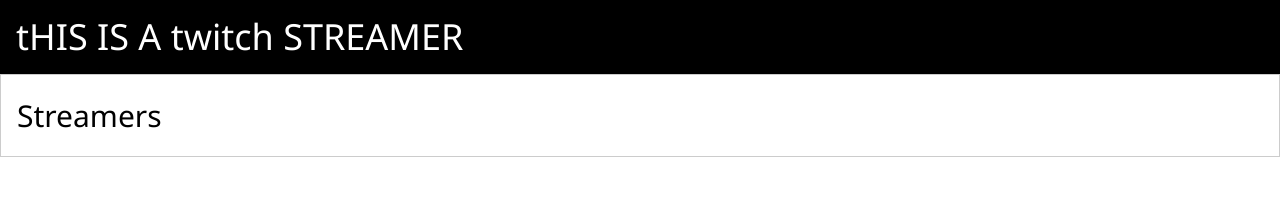
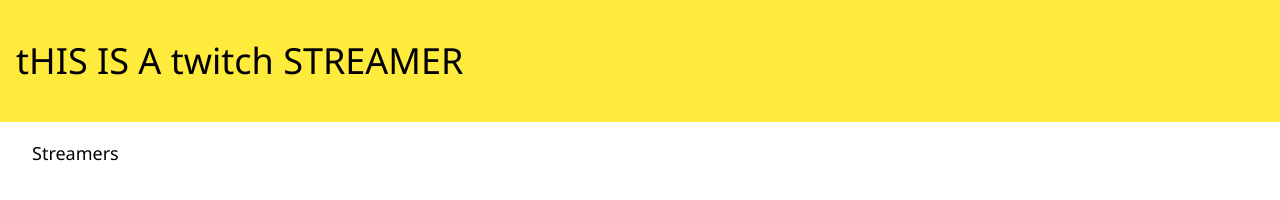
Before and after one commit to amanfojnr/twitch-it, a plain HTML site: page index.html in a window 1280 px wide. Drawn offline with nearby package versions, Linux system fonts and the light colour scheme.

Commit message:
upgraded ui

```diff
--- a/app.js
+++ b/app.js
@@ -73,7 +73,6 @@ $("document").ready(function() {
 
             var logo, status, user, url;
 
-           console.log(user_object);
 
             if (user_object.status === 422){
                   status = "-";
@@ -99,7 +98,7 @@ $("document").ready(function() {
                 user = user_object.display_name;
                 url = stream_object.stream.channel.url;
                 class_status = "offline";
-                logo = fixLogoError(user_object_logo);
+                logo = fixLogoError(user_object.logo);
             }
 
 
--- a/index.html
+++ b/index.html
@@ -9,18 +9,18 @@
     <link rel="stylesheet" href="main.css">
 </head>
 <body>
-    <div class="w3-container w3-black">
-        <h1>tHIS IS A twitch STREAMER</h1>
+    <div class="w3-container w3-yellow w3-padding-24">
+        <h1 class="heading">tHIS IS A twitch STREAMER</h1>
      </div>
 
-     <div class="w3-row">
-     <div class="w3-col">
-        <div class="w3-ul w3-border">
-            <li class="streamers-title"><h2> Streamers </h2></li>
+
+     <div class="w3-container">
+        <div class="w3-ul">
+            <li class="streamers-title"><h2 class="heading w3-large"> Streamers </h2></li>
 
         </div>
     </div>
-    </div>
+
 
 
 
```
